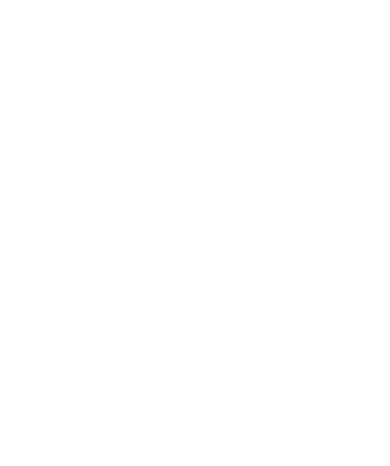
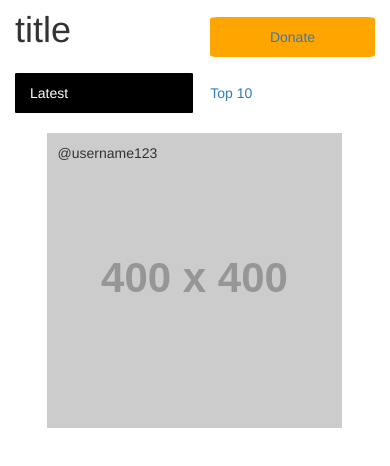
Before and after one commit to FC-Chaps/heartmymo, a plain HTML site: page index.html in a window 390 px wide. Drawn offline with nearby package versions, Linux system fonts and the light colour scheme; placeholder pictures from the web are drawn by us.

Commit message:
structure and preliminary styles for mobile and tablet deivces

```diff
--- a/css/main.scss
+++ b/css/main.scss
@@ -0,0 +1,121 @@
+
+/* ==================================
+        Titles Section
+================================== */
+#title-wrapper {
+    h1 {
+        margin: 10px auto;
+    }
+}
+#donate-wrapper {
+    a {
+        display: block;
+        text-align :center;
+        background-color: orange;
+        -webkit-border-radius: 5%;
+        -moz-border-radius: 5%;
+        border-radius: 5%;
+        &:visited {
+
+        }
+        &:hover {
+
+        }
+        &:active {
+
+        }
+    }
+}
+
+/* ==================================
+        Tabs
+================================== */
+.nav {
+    li {
+        text-algn: center;
+        &.active {
+            a {
+                background-color: black;
+                border-radius: 1%;
+            }
+        }
+    }
+}
+
+
+/* ==================================
+        Content Section
+================================== */
+
+/* Site wide and general purpose */
+
+.content {
+    display: none;
+    &.active {
+        display: block;
+    }
+    .post-wrapper {
+        .img-wrapper {
+            margin-top: 10px;
+            &:first-child {
+                margin-top: 20px;
+            }
+            &:last-child {
+                margin-bottom: 20px;
+            }
+        }
+    }
+}
+
+
+/*
+** Media Queries
+*/
+
+@media ( max-width: 767px ) {
+
+    #donate-wrapper {
+        a {
+            width: 100%;
+            margin: 10% auto;
+                padding: 10px 5px;
+        }
+    }
+    .nav {
+            li {
+                width: 49.5%;
+            }
+    }
+    .post-wrapper {
+        .img-wrapper {
+            .name-wrapper {
+                top: 0;
+                left: 10;
+                padding: 10px;
+                position: absolute;
+                z-index: 999;
+            }
+        }
+    }
+
+}
+
+@media ( min-width: 768px ) {
+    .nav {
+            li {
+                width: 49.5%;
+            }
+    }
+    .post-wrapper {
+        .img-wrapper {
+            img {
+                margin: 0 auto;
+            }
+            .name-wrapper {
+                text-align: center;
+                margin-top: -50px;
+                padding: 10px 0;
+            }
+        }
+    }
+}
--- a/index.html
+++ b/index.html
@@ -0,0 +1,59 @@
+<!DOCTYPE html>
+<html lang="en">
+<head>
+    <meta charset="UTF-8">
+    <title>HeartMyMo</title>
+    <meta name="viewport" content="width=device-width initial-scale=1 user-scalable=no"/>
+    <link rel="icon" href="favicon.ico"/>
+    <!-- CSS Styles -->
+    <link rel="stylesheet" href="https://maxcdn.bootstrapcdn.com/bootstrap/3.2.0/css/bootstrap.min.css">
+    <link rel="stylesheet" href="css/main.css">
+</head>
+<body>
+    <div class="container-fluid">
+        <div class="row">
+            <div class="col-xs-6 col-sm-5 col-sm-offset-1" class="title" id="title-wrapper">
+                <h1>title</h1>
+            </div>
+            <div class="col-xs-6 col-sm-5" class="title" id="donate-wrapper">
+                <a href="https://www.movember.com/uk/donate/payment/team_id/1724077">Donate</a>
+            </div>
+        </div>
+
+        <div class="row" id="nav-wrapper">
+            <div class="col-sm-8 col-sm-offset-2">
+                <ul class="nav nav-pills" role="tablist">
+                    <li role="presentation" class="active"><a href="#">Latest</a></li>
+                    <li role="presentation"><a href="#">Top 10</a></li>
+                </ul>
+            </div>
+        </div>
+
+    </div>
+
+    <div class="container-fluid active content">
+        <div class="row post-wrapper">
+            <div class="img-wrapper col-xs-10 col-xs-offset-1">
+                <img src="http://placehold.it/400&text=latest-img" alt="" class="img-responsive">
+                <div class="col-xs-3 col-sm-4 col-sm-offset-4 name-wrapper">
+                    <p class="username">@username123</p>
+                </div>
+            </div>
+
+        </div>
+    </div>
+
+    <div class="container-fluid content">
+        <div class="row post-wrapper">
+            <div class="img-wrapper col-xs-10 col-xs-offset-1">
+                <img src="http://placehold.it/400&text=top10-img" alt="" class="img-responsive">
+                <div class="col-xs-3 col-sm-4 col-sm-offset-4 name-wrapper">
+                    <p class="username">@username123</p>
+                </div>
+            </div>
+
+        </div>
+    </div>
+
+</body>
+</html>
```
Also changed, not shown: css/main.css, favicon.ico (added), img/jcxpLAyji.jpeg (added), 1 other file.
